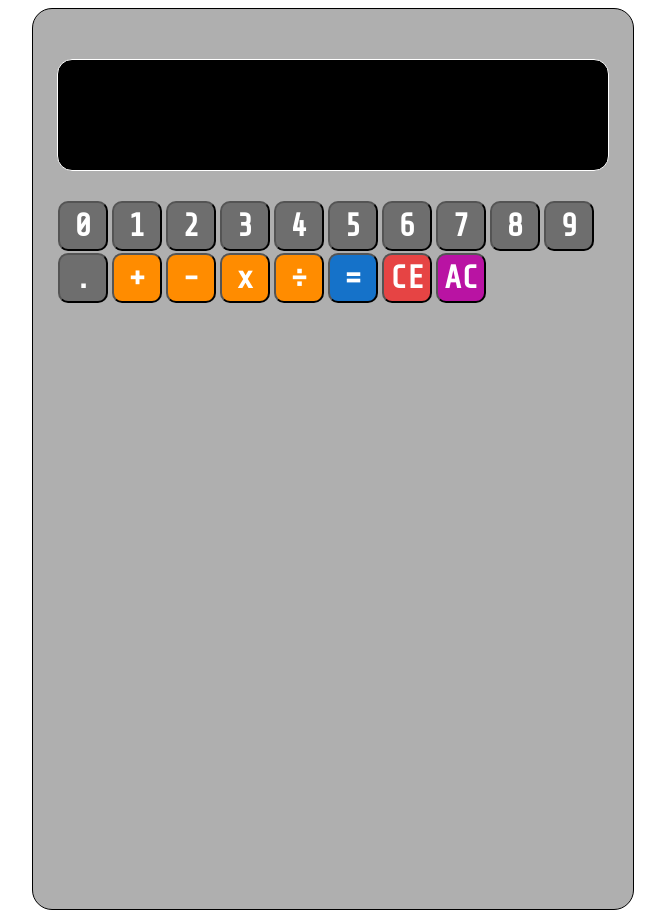
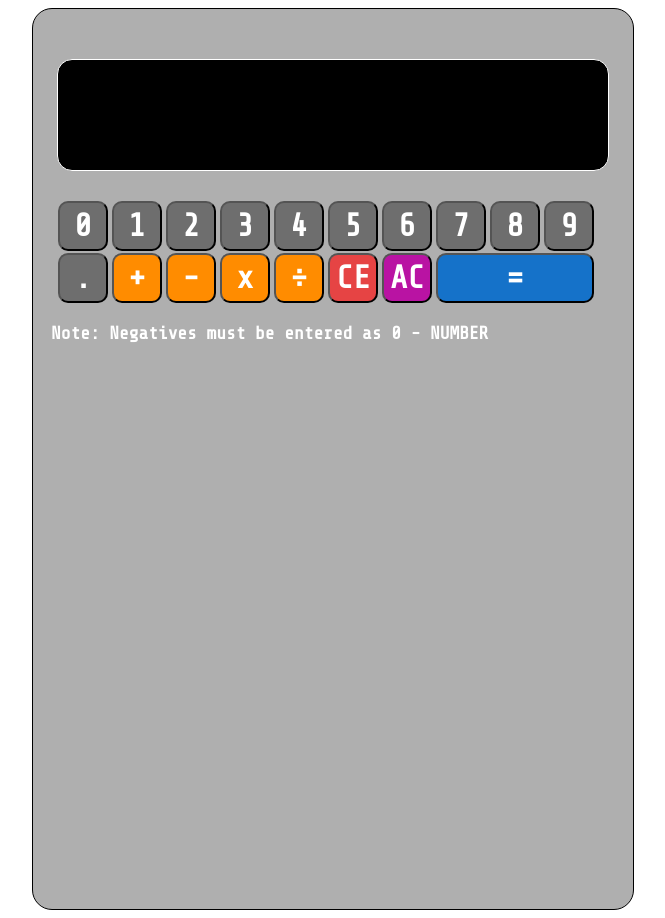
Before and after one commit to GGB-29/calculator, a plain HTML site: page index.html in a window 1280 px wide. Shown: the whole page, without its empty margins (307-972 px from the left). Drawn offline with nearby package versions, Linux system fonts and the light colour scheme.

Commit message:
feat: Rearrange layout of buttons.

```diff
--- a/index.html
+++ b/index.html
@@ -30,10 +30,11 @@
             <button class="operator">x</button>
             <button class="operator">÷</button>
 
-            <button id="equals">=</button>
             <button id="clear">CE</button>
             <button id="clear-all">AC</button>
+            <button id="equals">=</button>
         </div>
+        <div id="note">Note: Negatives must be entered as 0 - NUMBER</div>
     </div>
 </body>
 </html>
--- a/scripts/dom.js
+++ b/scripts/dom.js
@@ -74,6 +74,7 @@ function calculateResult(from) {
     } else if (typeof(result) === 'string') {
         display.textContent = 'UNDEFINED';
     } else {
+        answer = result;
         display.textContent = Number(result.toPrecision(8));
     }
 
--- a/scripts/operations.js
+++ b/scripts/operations.js
@@ -41,3 +41,4 @@ let operatorPresent = false;
 let resultPresent = false;
 let secondNum;
 let operator;
+let answer;
--- a/styles/styles.css
+++ b/styles/styles.css
@@ -34,7 +34,8 @@ body {
     padding: 0px 25px;
 }
 
-button {
+button,
+#note {
     margin-bottom: 2px;
     border-radius: 10px;
     font-family: 'Share Tech Mono', monospace;
@@ -55,6 +56,7 @@ button {
 
 #equals {
     background-color: rgb(21, 114, 201);
+    width: 158px;
 }
 
 #clear {
@@ -64,3 +66,11 @@ button {
 #clear-all {
     background-color: #b913a3;
 }
+
+#note {
+    margin:18px;
+    font-size: 18px;
+    justify-content: flex-end;
+    align-self: flex-start;
+    width: 500px;
+}
```
